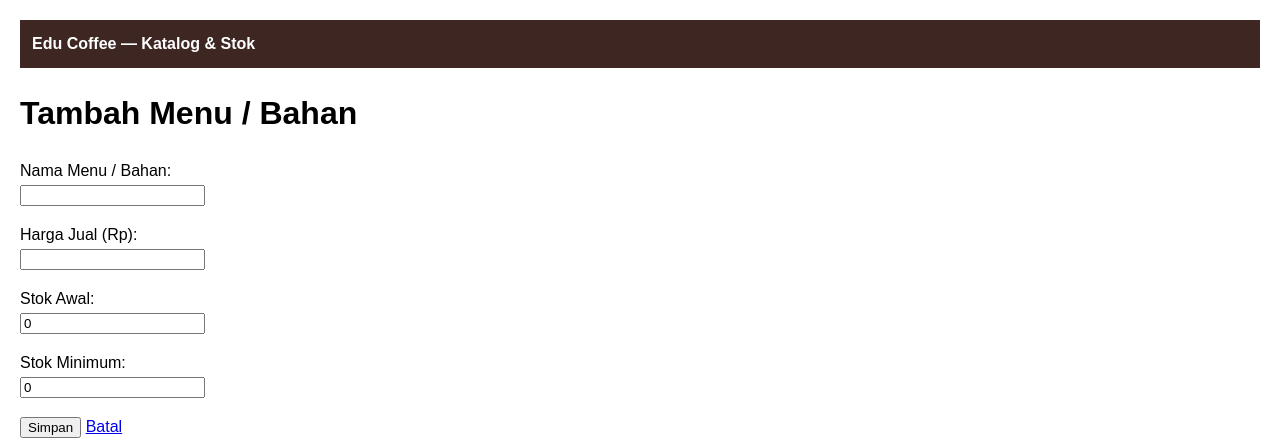
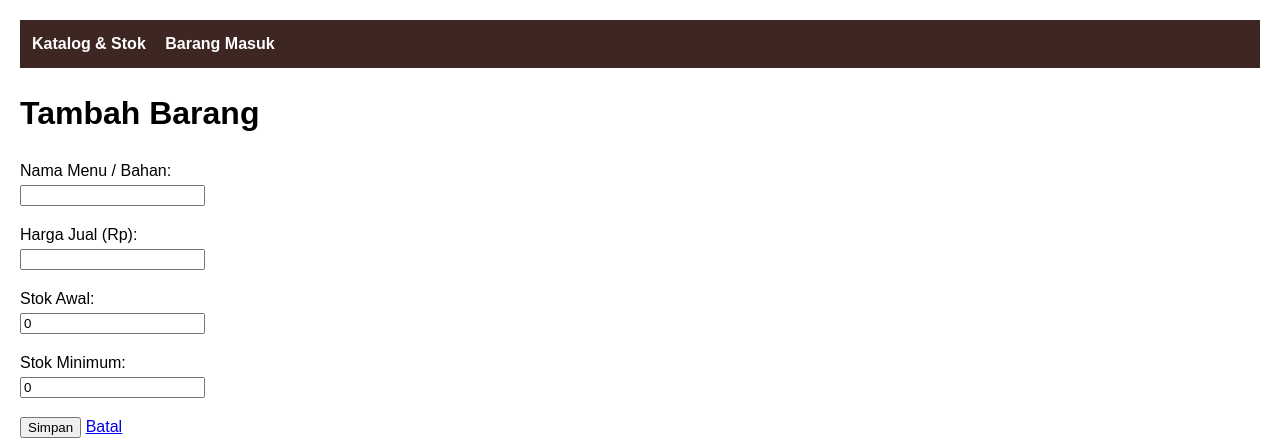
Before and after one commit to Maddd67/rpl-pos-coffee, a Flask app: page /barang/tambah in a window 1280 px wide. Shown: the top 438 px of the page. Run offline with Flask 3, Linux system fonts and the light colour scheme; parts of the project's set-up code (start-up, migrations or seed data) failed here and were passed over.

Commit message:
Tambah modul barang masuk, pencarian, penyaringan, refactoring, dan uji regresi

```diff
--- a/app.py
+++ b/app.py
@@ -1,12 +1,26 @@
 import os
 import sqlite3
+from datetime import date
+
 from flask import Flask, abort, flash, redirect, render_template, request, url_for
+
 import models
 import services
 
 app = Flask(__name__)
 app.secret_key = os.environ.get("SECRET_KEY", "dev-educoffee-ganti-di-produksi")
 models.init_db()
+
+
+def _form_barang(judul, barang, galat, dengan_stok):
+    """Render form tambah/ubah barang agar tidak duplikatif."""
+    return render_template(
+        "barang_form.html",
+        judul=judul,
+        barang=barang,
+        galat=galat,
+        dengan_stok=dengan_stok,
+    )
 
 
 @app.route("/")
@@ -16,7 +30,15 @@ def beranda():
 
 @app.route("/barang")
 def daftar_barang():
-    return render_template("barang_list.html", barang=models.semua_barang())
+    kata = request.args.get("q", "").strip()
+    menipis = request.args.get("status") == "menipis"
+    barang = models.cari_barang(kata, menipis)
+    return render_template(
+        "barang_list.html",
+        barang=barang,
+        kata=kata,
+        menipis=menipis,
+    )
 
 
 @app.route("/barang/tambah", methods=["GET", "POST"])
@@ -25,14 +47,19 @@ def tambah_barang():
         data, galat = services.validasi_barang(request.form)
         if not galat:
             try:
-                models.tambah_barang(data["nama"], data["harga_jual"], data["stok"], data["stok_minimum"])
+                models.tambah_barang(
+                    data["nama"],
+                    data["harga_jual"],
+                    data["stok"],
+                    data["stok_minimum"],
+                )
             except sqlite3.IntegrityError:
-                galat.append("Nama menu / bahan sudah terdaftar.")
+                galat.append("Nama barang sudah ada.")
             else:
-                flash("Data berhasil ditambahkan ke katalog Edu Coffee.")
+                flash("Barang berhasil ditambahkan.")
                 return redirect(url_for("daftar_barang"))
-        return render_template("barang_form.html", judul="Tambah Menu / Bahan", barang=request.form, galat=galat, dengan_stok=True)
-    return render_template("barang_form.html", judul="Tambah Menu / Bahan", barang={}, galat=[], dengan_stok=True)
+        return _form_barang("Tambah Barang", request.form, galat, True)
+    return _form_barang("Tambah Barang", {}, [], True)
 
 
 @app.route("/barang/<int:barang_id>/ubah", methods=["GET", "POST"])
@@ -44,14 +71,19 @@ def ubah_barang(barang_id):
         data, galat = services.validasi_barang(request.form, dengan_stok=False)
         if not galat:
             try:
-                models.ubah_barang(barang_id, data["nama"], data["harga_jual"], data["stok_minimum"])
+                models.ubah_barang(
+                    barang_id,
+                    data["nama"],
+                    data["harga_jual"],
+                    data["stok_minimum"],
+                )
             except sqlite3.IntegrityError:
-                galat.append("Nama menu / bahan sudah terdaftar.")
+                galat.append("Nama barang sudah ada.")
             else:
-                flash("Data berhasil diperbarui.")
+                flash("Barang berhasil diubah.")
                 return redirect(url_for("daftar_barang"))
-        return render_template("barang_form.html", judul="Ubah Menu / Bahan", barang=request.form, galat=galat, dengan_stok=False)
-    return render_template("barang_form.html", judul="Ubah Menu / Bahan", barang=dict(barang), galat=[], dengan_stok=False)
+        return _form_barang("Ubah Barang", request.form, galat, False)
+    return _form_barang("Ubah Barang", dict(barang), [], False)
 
 
 @app.route("/barang/<int:barang_id>/hapus", methods=["POST"])
@@ -61,10 +93,43 @@ def hapus_barang(barang_id):
     try:
         models.hapus_barang(barang_id)
     except sqlite3.IntegrityError:
-        flash("Data tidak dapat dihapus karena sudah tercatat dalam transaksi.")
+        flash("Barang tidak dapat dihapus karena sudah dipakai pada transaksi.")
     else:
-        flash("Data berhasil dihapus.")
+        flash("Barang berhasil dihapus.")
     return redirect(url_for("daftar_barang"))
+
+
+@app.route("/masuk")
+def daftar_masuk():
+    return render_template("masuk_list.html", masuk=models.semua_barang_masuk())
+
+
+@app.route("/masuk/tambah", methods=["GET", "POST"])
+def tambah_masuk():
+    galat, isian = [], {"tanggal": date.today().isoformat()}
+    if request.method == "POST":
+        isian = request.form
+        data, galat = services.validasi_barang_masuk(request.form)
+        if not galat and models.ambil_barang(data["barang_id"]) is None:
+            galat.append("Barang tidak ditemukan.")
+        if not galat:
+            try:
+                models.tambah_barang_masuk(
+                    data["barang_id"],
+                    data["jumlah"],
+                    data["tanggal"],
+                )
+            except sqlite3.IntegrityError:
+                galat.append("Barang tidak ditemukan.")
+            else:
+                flash("Barang masuk dicatat dan stok bertambah.")
+                return redirect(url_for("daftar_masuk"))
+    return render_template(
+        "masuk_form.html",
+        barang=models.cari_barang(),
+        isian=isian,
+        galat=galat,
+    )
 
 
 if __name__ == "__main__":
--- a/templates/base.html
+++ b/templates/base.html
@@ -17,7 +17,8 @@
 </head>
 <body>
   <nav>
-    <a href="{{ url_for('daftar_barang') }}">Edu Coffee — Katalog &amp; Stok</a>
+    <a href="{{ url_for('daftar_barang') }}">Katalog &amp; Stok</a>
+    <a href="{{ url_for('daftar_masuk') }}">Barang Masuk</a>
   </nav>
   {% for pesan in get_flashed_messages() %}
     <p class="pesan">{{ pesan }}</p>
```
Also changed, not shown: models.py (+36 -2 lines), services.py (+29 -2 lines), templates/barang_list.html (+21 -2 lines), templates/masuk_form.html (added, +32 -0 lines), templates/masuk_list.html (added, +22 -0 lines), tests/uji_cepat.py (added, +98 -0 lines).
